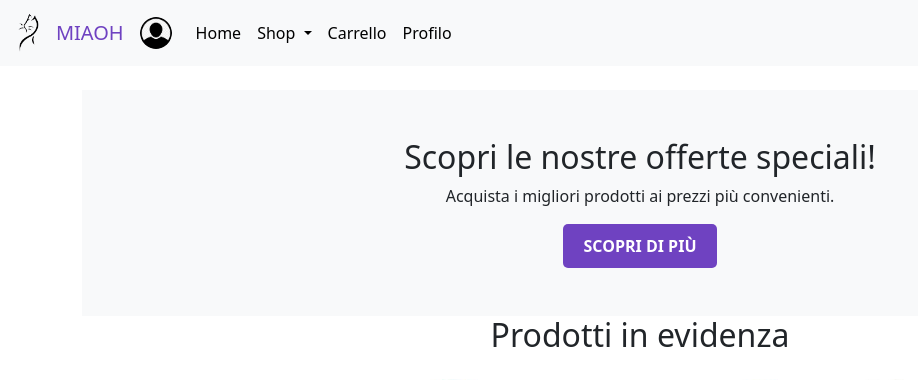
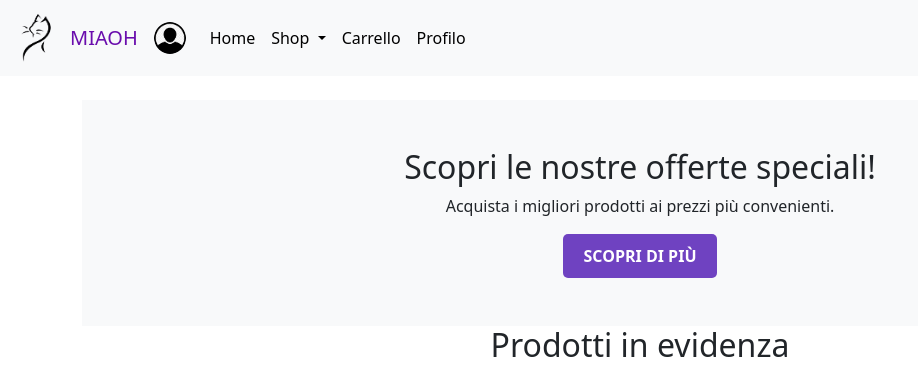
Before and after one commit to Morsu7/Miaoh, a PHP site: page / in a window 1280 px wide. Shown: the top 380 px of the page, without its empty margins (0-918 px from the left). Run offline with PHP 8.4, Linux system fonts and the light colour scheme; data comes from the database, SQL or seed files in the repository.

Commit message:
logo navbar

```diff
--- a/public/style/template.css
+++ b/public/style/template.css
@@ -1,12 +1,12 @@
-.menu-button {
-    font-size: 1.5rem;
-  }
 
-  /* Stile per il logo */
-.logo {
-    max-height: 2.5rem;  /* La stessa altezza del font */
-    width: auto;  /* Mantieni le proporzioni */
-    margin-right: 10px;  /* Distanza tra il logo e il nome del sito */
+.navbar-brand {
+    color: #6a0dad;
+    font-weight: 500;
+    vertical-align: middle;
+}
+
+a.navbar-brand:visited {
+    color: inherit; /* Keeps the text color unchanged */
 }
 
 /* Stile per l'immagine dell'utente */
--- a/src/views/template/header.php
+++ b/src/views/template/header.php
@@ -13,14 +13,9 @@ if(isset($_SESSION['email'])){
         <button class="navbar-toggler" type="button" data-bs-toggle="collapse" data-bs-target="#navbarSupportedContent" aria-controls="navbarSupportedContent" aria-expanded="false" aria-label="Toggle navigation">
             <span class="navbar-toggler-icon"></span>
         </button>
-        <a class="navbar-brand" href="?#">
-            <div class="d-flex align-items-center">
-                <!-- Logo -->
-                <img src="<?php echo IMAGE_PATH; ?>logo/logo.png" alt="Logo" class="logo">
-
-                <!-- Site Name -->
-                <h1 class="m-0 text-center flex-grow-1" style="font-size: 1.25rem; color: #6f42c1">MIAOH</h1>
-            </div>
+        <a class="navbar-brand d-flex align-items-center" href="?#">
+            <img src="<?php echo IMAGE_PATH; ?>logo/logo.png" width="50" height="50" class="me-2"/>
+            <span>MIAOH</span>
         </a>
         <a class="navbar-brand" href="?action=profile">
             <img src="<?php echo $picture ?>" alt="User" class="user-img"/>
```
